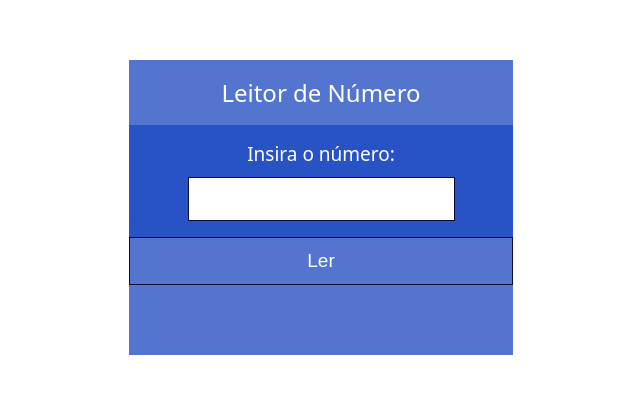
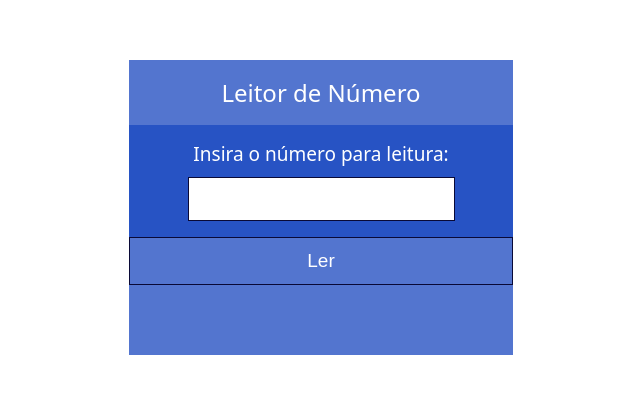
Before and after one commit to arthurpiloto/exercicios-fixacao, a plain HTML site: page pages/ex02.html in a window 1280 px wide. Shown: the part 220-614 px from the top of the page, without its empty margins (319-959 px from the left). Drawn offline with Linux system fonts and the light colour scheme.

Commit message:
exercício 02 finalizado

```diff
--- a/pages/ex02.html
+++ b/pages/ex02.html
@@ -13,7 +13,7 @@
         <div class="container">
             <div class="title">Leitor de Número</div>
             <form id="reader-form">
-                <label>Insira o número:</label>
+                <label>Insira o número para leitura:</label>
                 <input type="number" id="value-n" required>
             </form>
             <div class="result-container">
```
